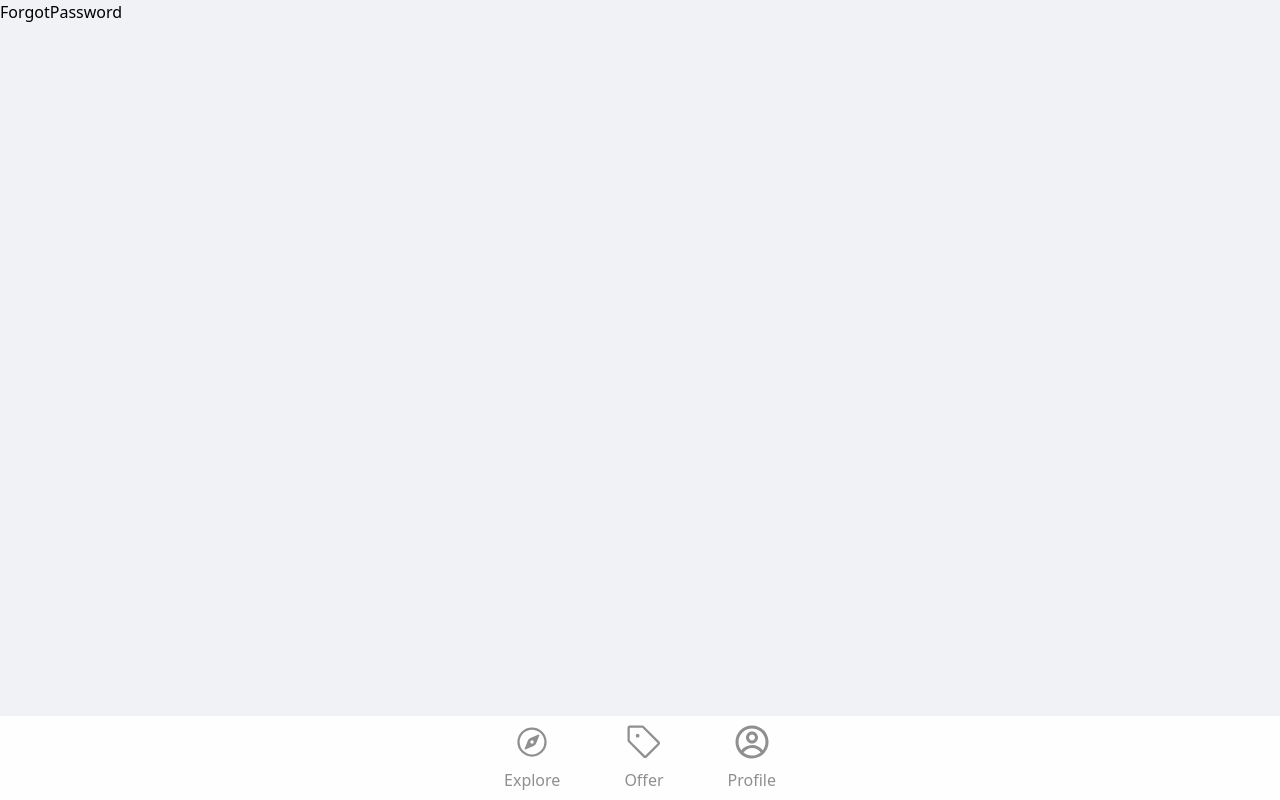
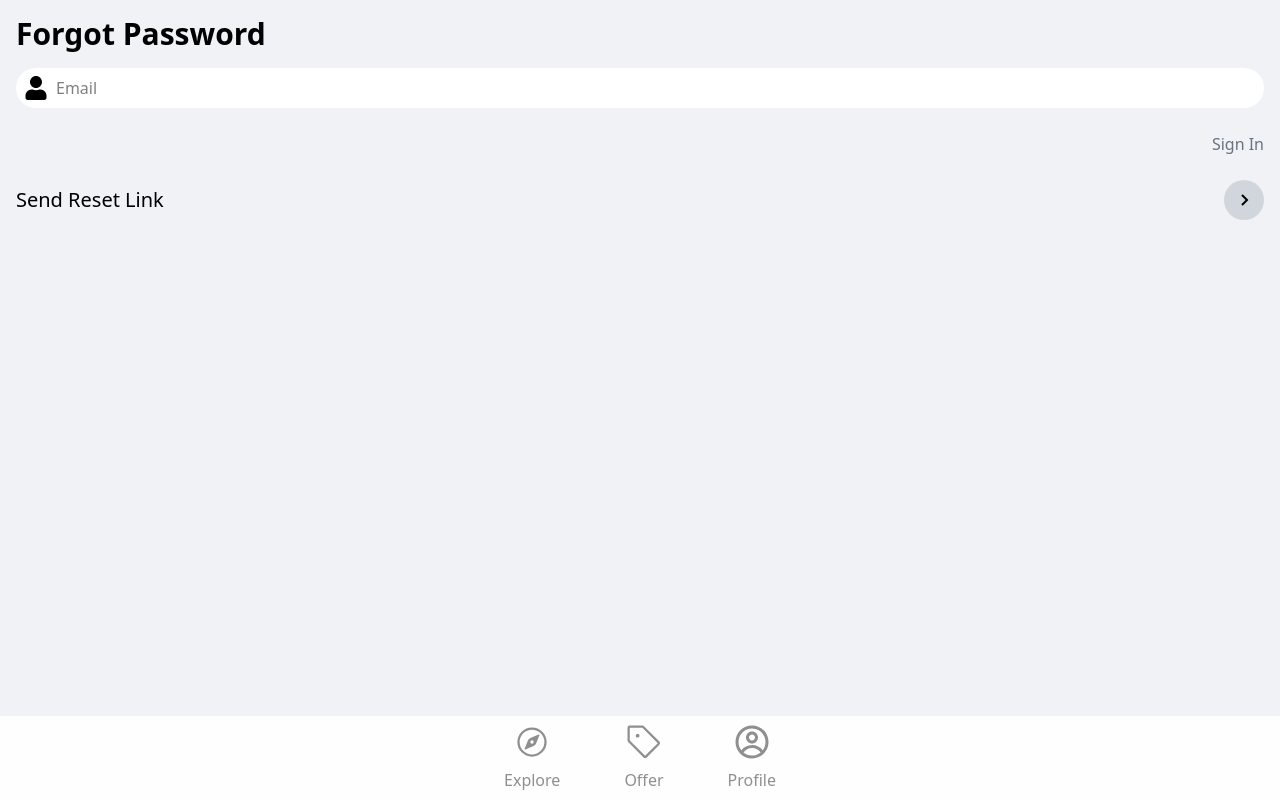
Before and after one commit to easyrilwan/mousemarketplacesublet, a React (Vite) app: page /forgot-password in a window 1280 px wide. Built offline with nearby package versions, Linux system fonts and the light colour scheme.

Commit message:
Forgot-Password page implemented

```diff
--- a/src/pages/ForgotPassword.tsx
+++ b/src/pages/ForgotPassword.tsx
@@ -1,3 +1,84 @@
+import { getAuth, sendPasswordResetEmail } from "firebase/auth";
+import { useState, type ChangeEvent, type FormEvent } from "react";
+import { BiChevronRight } from "react-icons/bi";
+import { FaUser } from "react-icons/fa";
+import { Link, useNavigate } from "react-router-dom";
+import { toast } from "react-toastify";
+
 export default function ForgotPassword() {
-  return <div>ForgotPassword</div>;
+  const [email, setEmail] = useState("");
+
+  const navigate = useNavigate();
+
+  const onChange = (e: ChangeEvent<HTMLInputElement>) => {
+    setEmail(e.target.value);
+  };
+
+  const onSubmit = async (e: FormEvent<HTMLFormElement>) => {
+    e.preventDefault();
+
+    if (!email) {
+      toast.error("Please enter your email");
+      return;
+    }
+
+    try {
+      const auth = getAuth();
+
+      await sendPasswordResetEmail(auth, email);
+
+      toast.success(
+        "If an account exists for this email, a reset link has been sent",
+      );
+
+      setTimeout(() => navigate("/sign-in"), 1000);
+    } catch (error) {
+      toast.error("Could not sent reset email");
+      console.log(error);
+    }
+  };
+
+  return (
+    <section className="space-y-4 p-4">
+      <header>
+        <h1 className="text-3xl font-bold">Forgot Password</h1>
+      </header>
+
+      <form onSubmit={onSubmit} className="space-y-6">
+        {/* EMAIL */}
+        <div className="flex items-center gap-2 rounded-full bg-white p-2 focus-within:ring-2 focus-within:ring-green-500">
+          <FaUser size={24} />
+
+          <input
+            className="flex-1 bg-transparent outline-none"
+            type="email"
+            id="email"
+            placeholder="Email"
+            value={email}
+            onChange={onChange}
+          />
+        </div>
+
+        {/* SIGN IN */}
+        <Link
+          className="flex justify-end text-gray-500 hover:text-gray-700"
+          to="/sign-in"
+        >
+          Sign In
+        </Link>
+
+        {/* SUBMIT BUTTON */}
+        <div className="flex items-center justify-between gap-2">
+          <p className="text-xl font-medium">Send Reset Link</p>
+
+          <button
+            type="submit"
+            className="cursor-pointer rounded-full bg-gray-300 p-2"
+          >
+            <BiChevronRight size={24} />
+          </button>
+        </div>
+      </form>
+    </section>
+  );
 }
--- a/src/pages/SignUp.tsx
+++ b/src/pages/SignUp.tsx
@@ -77,8 +77,13 @@ export default function SignUp() {
        */
       await setDoc(doc(db, "users", userCredential.user.uid), firestoreData);
 
+      toast.success("Account created successfully");
+
       // Redirect user after successful signup
-      navigate("/");
+      // Small delay so the toast is visible
+      setTimeout(() => {
+        navigate("/");
+      }, 1000);
     } catch (error) {
       toast.error("Bad User Credentials");
       console.log(error);
```
